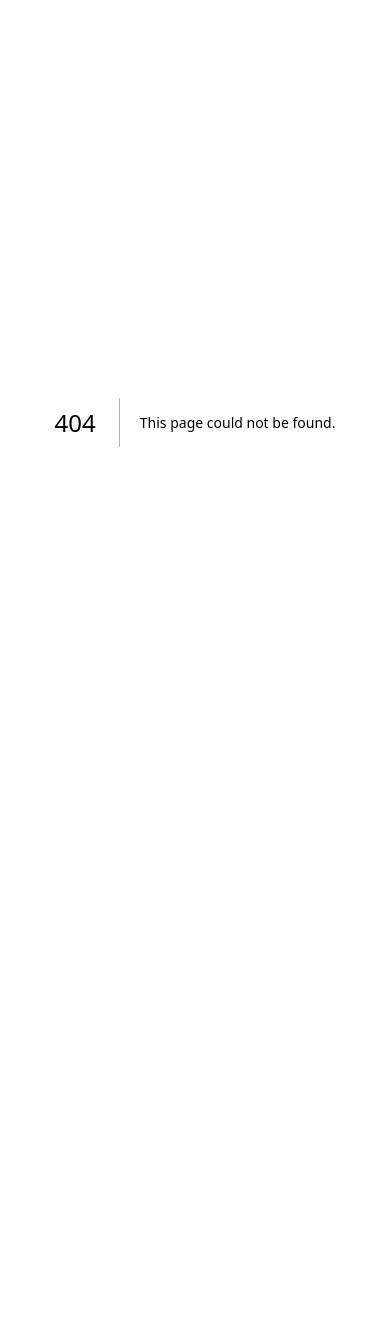
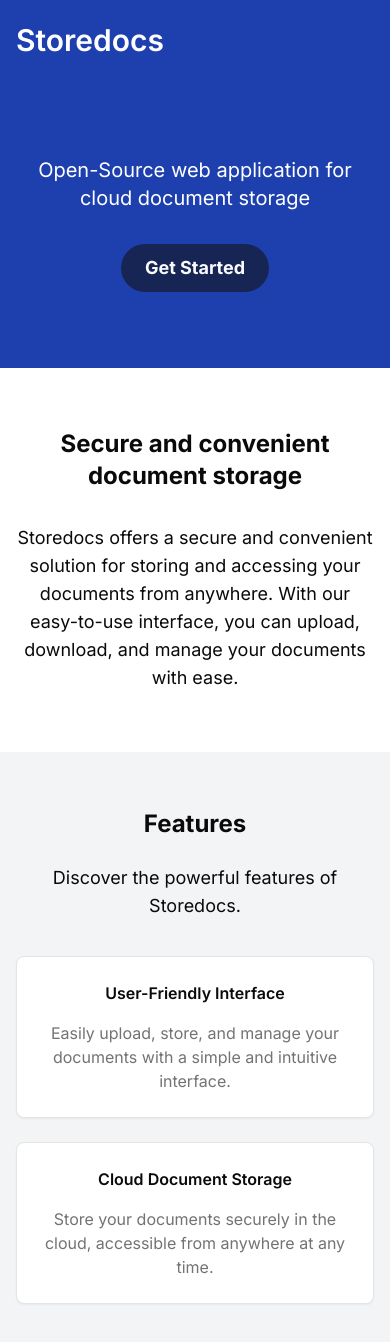
Before and after one commit to johnnjuki/storedocs, a Next.js app: page / in a window 390 px wide. Before the commit this address had no page. Shown: the top 1342 px of the page. Before the commit the page ends 844 px from the top, so only its background shows below. Built offline with nearby package versions, Linux system fonts and the light colour scheme.

Commit message:
feat: setup the marketing mobile page

```diff
--- a/app/(dashboard)/layout.tsx
+++ b/app/(dashboard)/layout.tsx
@@ -5,6 +5,7 @@ import { NextAuthProvider } from "@storedocs/providers/next-auth";
 import { NEXT_AUTH_OPTIONS } from "@storedocs/lib/next-auth/auth-options";
 import { getRequiredServerComponentSession } from "@storedocs/lib/next-auth/get-server-component-session";
 import { Header } from "@storedocs/components/(dashboard)/layout/header";
+import { ThemeProvider } from "@storedocs/components/theme-provider";
 
 type AuthenticatedDashboardLayoutProps = {
   children: React.ReactNode;
@@ -15,15 +16,22 @@ export default async function AuthenticatedDashboardLayout({
 }: AuthenticatedDashboardLayoutProps) {
   const session = await getServerSession(NEXT_AUTH_OPTIONS);
   if (!session) {
-    redirect("/signin");
+    redirect("/");
   }
 
   const { user } = await getRequiredServerComponentSession();
 
   return (
     <NextAuthProvider session={session}>
-      <Header user={user} />
-      <main>{children}</main>
+      <ThemeProvider
+        attribute="class"
+        defaultTheme="system"
+        enableSystem
+        disableTransitionOnChange
+      >
+        <Header user={user} />
+        <main>{children}</main>
+      </ThemeProvider>
     </NextAuthProvider>
   );
 }
--- /dev/null
+++ b/app/(marketing)/page.tsx
@@ -0,0 +1,124 @@
+import {
+  Accordion,
+  AccordionContent,
+  AccordionItem,
+  AccordionTrigger,
+} from "@storedocs/components/ui/accordion";
+import { Button } from "@storedocs/components/ui/button";
+import { Card, CardContent, CardHeader } from "@storedocs/components/ui/card";
+import { Facebook, Instagram, Twitter } from "lucide-react";
+import Link from "next/link";
+
+export default function Page() {
+  return (
+    <div>
+      <header className="flex h-20 w-full items-center bg-blue-800 text-white ">
+        <div className="mx-auto flex w-full max-w-screen-lg items-center justify-between gap-2 px-4 md:px-8">
+          <Link href="/">
+            <div className="text-3xl font-semibold md:text-3xl ">Storedocs</div>
+          </Link>
+        </div>
+      </header>
+
+      <div className="flex h-72 flex-col items-center justify-center bg-blue-800 px-4 text-center text-xl text-white md:px-8">
+        Open-Source web application for cloud document storage
+        <Button className="mt-8 w-fit rounded-3xl bg-blue-950 p-6 text-lg font-bold">
+          Get Started
+        </Button>
+      </div>
+
+      <div className="mt-12 flex h-72 flex-col items-center justify-center gap-8 px-4 text-center md:px-8 ">
+        <h2 className="text-2xl font-bold">
+          Secure and convenient document storage
+        </h2>
+        <p className="text-lg">
+          Storedocs offers a secure and convenient solution for storing and
+          accessing your documents from anywhere. With our easy-to-use
+          interface, you can upload, download, and manage your documents with
+          ease.
+        </p>
+      </div>
+
+      <div className="mt-12 flex flex-col items-center justify-center gap-6 bg-gray-100 px-4 py-14 text-center md:px-8 ">
+        <h2 className="text-2xl font-bold">Features</h2>
+        <p className="text-lg">Discover the powerful features of Storedocs.</p>
+        <div className="mt-3 grid gap-6">
+          <Card>
+            <CardContent className="">
+              <p className="mb-4 mt-6 font-semibold">User-Friendly Interface</p>
+              <p className="text-muted-foreground">
+                Easily upload, store, and manage your documents with a simple
+                and intuitive interface.{" "}
+              </p>
+            </CardContent>
+          </Card>
+          <Card>
+            <CardContent className="">
+              <p className="mb-4 mt-6 font-semibold">Cloud Document Storage</p>
+              <p className="text-muted-foreground ">
+                Store your documents securely in the cloud, accessible from
+                anywhere at any time.
+              </p>
+            </CardContent>
+          </Card>
+        </div>
+      </div>
+
+      <div className="flex flex-col items-center justify-center gap-8 px-4 pb-6 pt-14 md:px-8">
+        <h2 className="text-2xl font-bold">Common questions</h2>
+        <p className="text-center text-lg ">
+          Here are some of the most common questions we get.
+        </p>
+
+        <Accordion type="single" collapsible className="w-full">
+          <AccordionItem value="item-1">
+            <AccordionTrigger className="font-semibold hover:no-underline">
+              Is Storedocs free to use?
+            </AccordionTrigger>
+            <AccordionContent>
+              Yes, Storedocs is completely free to use.
+            </AccordionContent>
+          </AccordionItem>
+          <AccordionItem value="item-2">
+            <AccordionTrigger className="font-semibold hover:no-underline">
+              Can I upload any type of document to Storedocs?
+            </AccordionTrigger>
+            <AccordionContent>
+              No, Storedocs only supports PDF documents.
+            </AccordionContent>
+          </AccordionItem>
+          <AccordionItem value="item-3">
+            <AccordionTrigger className="font-semibold hover:no-underline ">
+              Is my data secure on Storedocs?
+            </AccordionTrigger>
+            <AccordionContent>
+              Yes, Storedocs takes data security very seriously. All documents
+              uploaded to Storedocs are encrypted and stored securely in the
+              cloud.
+            </AccordionContent>
+          </AccordionItem>
+          <AccordionItem value="item-4" className="border-0">
+            <AccordionTrigger className="font-semibold hover:no-underline">
+              Can I access my documents from any device?
+            </AccordionTrigger>
+            <AccordionContent>
+              Yes, Storedocs in a web-based application that can be accessed
+              from any device with an internet connection.
+            </AccordionContent>
+          </AccordionItem>
+        </Accordion>
+      </div>
+
+      <div className="mt-12 flex h-56 flex-col items-center justify-center gap-8 bg-black px-4 text-center text-white md:px-8">
+        <p>© 2023 Storedocs. All rights reserved.</p>
+        <div className="flex gap-6">
+          <Link href="https://twitter.com/johnnjuki_">
+            <Twitter />
+          </Link>
+          <Instagram />
+          <Facebook />
+        </div>
+      </div>
+    </div>
+  );
+}
--- a/app/layout.tsx
+++ b/app/layout.tsx
@@ -27,15 +27,8 @@ export default async function RootLayout({
     <html lang="en">
       <body className={inter.className}>
         <LocaleProvider locale={locale}>
-          <ThemeProvider
-            attribute="class"
-            defaultTheme="system"
-            enableSystem
-            disableTransitionOnChange
-          >
-            <main>{children}</main>
-            <Toaster />
-          </ThemeProvider>
+          <main>{children}</main>
+          <Toaster />
         </LocaleProvider>
       </body>
     </html>
--- /dev/null
+++ b/components/ui/accordion.tsx
@@ -0,0 +1,58 @@
+"use client"
+
+import * as React from "react"
+import * as AccordionPrimitive from "@radix-ui/react-accordion"
+import { ChevronDown } from "lucide-react"
+
+import { cn } from "@storedocs/lib/utils"
+
+const Accordion = AccordionPrimitive.Root
+
+const AccordionItem = React.forwardRef<
+  React.ElementRef<typeof AccordionPrimitive.Item>,
+  React.ComponentPropsWithoutRef<typeof AccordionPrimitive.Item>
+>(({ className, ...props }, ref) => (
+  <AccordionPrimitive.Item
+    ref={ref}
+    className={cn("border-b", className)}
+    {...props}
+  />
+))
+AccordionItem.displayName = "AccordionItem"
+
+const AccordionTrigger = React.forwardRef<
+  React.ElementRef<typeof AccordionPrimitive.Trigger>,
+  React.ComponentPropsWithoutRef<typeof AccordionPrimitive.Trigger>
+>(({ className, children, ...props }, ref) => (
+  <AccordionPrimitive.Header className="flex">
+    <AccordionPrimitive.Trigger
+      ref={ref}
+      className={cn(
+        "flex flex-1 items-center justify-between py-4 font-medium transition-all hover:underline [&[data-state=open]>svg]:rotate-180",
+        className
+      )}
+      {...props}
+    >
+      {children}
+      <ChevronDown className="h-4 w-4 shrink-0 transition-transform duration-200" />
+    </AccordionPrimitive.Trigger>
+  </AccordionPrimitive.Header>
+))
+AccordionTrigger.displayName = AccordionPrimitive.Trigger.displayName
+
+const AccordionContent = React.forwardRef<
+  React.ElementRef<typeof AccordionPrimitive.Content>,
+  React.ComponentPropsWithoutRef<typeof AccordionPrimitive.Content>
+>(({ className, children, ...props }, ref) => (
+  <AccordionPrimitive.Content
+    ref={ref}
+    className="overflow-hidden text-sm transition-all data-[state=closed]:animate-accordion-up data-[state=open]:animate-accordion-down"
+    {...props}
+  >
+    <div className={cn("pb-4 pt-0", className)}>{children}</div>
+  </AccordionPrimitive.Content>
+))
+
+AccordionContent.displayName = AccordionPrimitive.Content.displayName
+
+export { Accordion, AccordionItem, AccordionTrigger, AccordionContent }
--- a/package.json
+++ b/package.json
@@ -12,6 +12,7 @@
   "dependencies": {
     "@auth/prisma-adapter": "^1.0.9",
     "@prisma/client": "^5.6.0",
+    "@radix-ui/react-accordion": "^1.1.2",
     "@radix-ui/react-avatar": "^1.0.4",
     "@radix-ui/react-checkbox": "^1.0.4",
     "@radix-ui/react-dialog": "^1.0.5",
```
Also changed, not shown: middleware.ts (+4 -4 lines), app/(auth)/layout.tsx (renamed from app/(unauthenticated)/layout.tsx), app/(auth)/signin/page.tsx (renamed from app/(unauthenticated)/signin/page.tsx), 1 other file (tests, documents, lock files or other folders).
